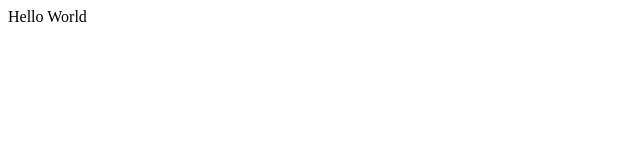
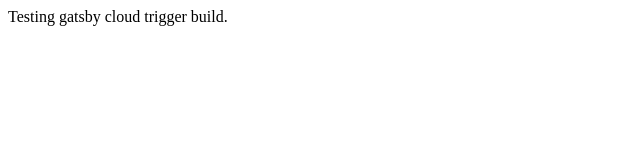
Before and after one commit to pythonPayne/gatsby-github-demo, a Gatsby site: page / in a window 1280 px wide. Shown: the whole page, without its empty margins (0-640 px from the left). Built offline with nearby package versions, Linux system fonts and the light colour scheme; Gatsby itself is replaced by a stand-in of ours.

Commit message:
test gatsby cloud trigger

```diff
--- a/src/pages/index.js
+++ b/src/pages/index.js
@@ -3,7 +3,7 @@ import React from 'react'
 const Index = () => {
   return (
     <div>
-      Hello World
+      Testing gatsby cloud trigger build.
     </div>
   )
 }
```
